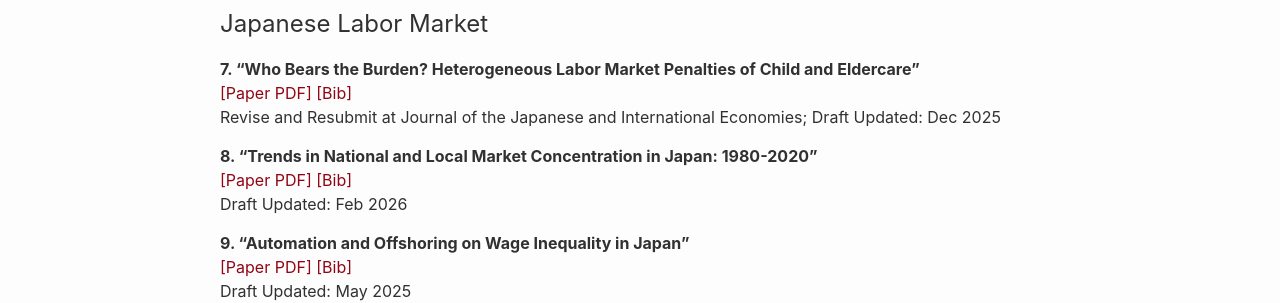
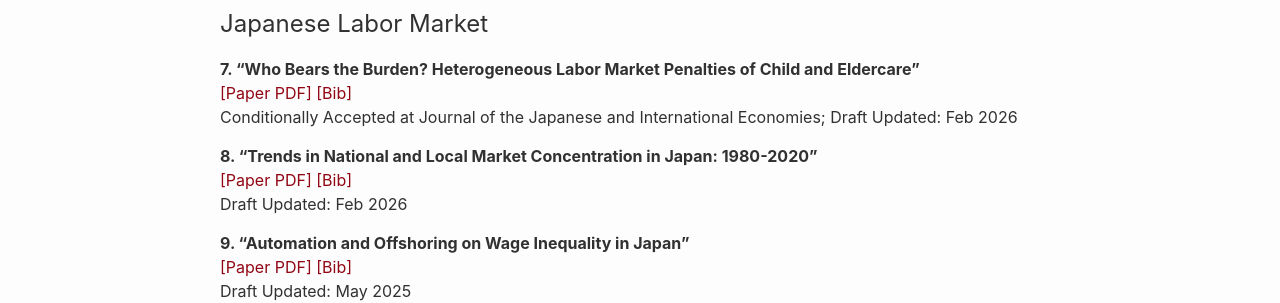
Before and after one commit to shinnkikuchi/shinnkikuchi.github.io, a Jekyll site: the page built from index.md, in a window 1280 px wide. Shown: the part 1338-1641 px from the top of the page. Built offline with Jekyll 4.4.1, drawn with Linux system fonts in a browser that asks for light colours.

Commit message:
update JIE

```diff
--- a/index.md
+++ b/index.md
@@ -99,7 +99,7 @@
 <a href="/files/research/KIKUCHI_LTC_Penalty.pdf" target="_blank">[Paper PDF]</a>
 <a href="/files/research/bib/KIKUCHI_LTC_Penalty.html" target="_blank">[Bib]</a>
 <br>
-Revise and Resubmit at Journal of the Japanese and International Economies; Draft Updated: Dec 2025
+Conditionally Accepted at Journal of the Japanese and International Economies; Draft Updated: Feb 2026
 <br>
 
 **8. "Trends in National and Local Market Concentration in Japan: 1980-2020"**
```
Also changed, not shown: index_ja.md (+1 -1 lines).
